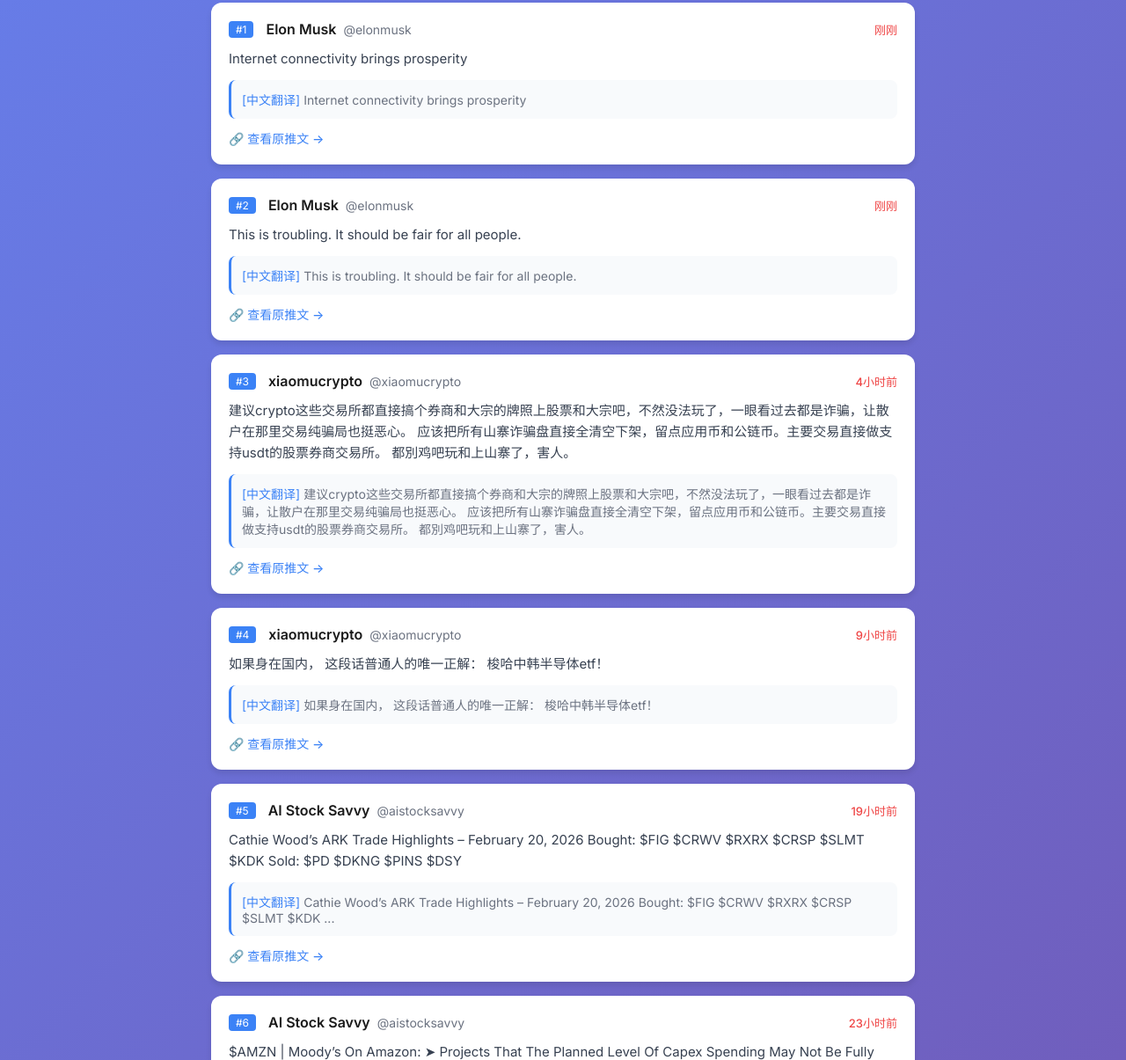
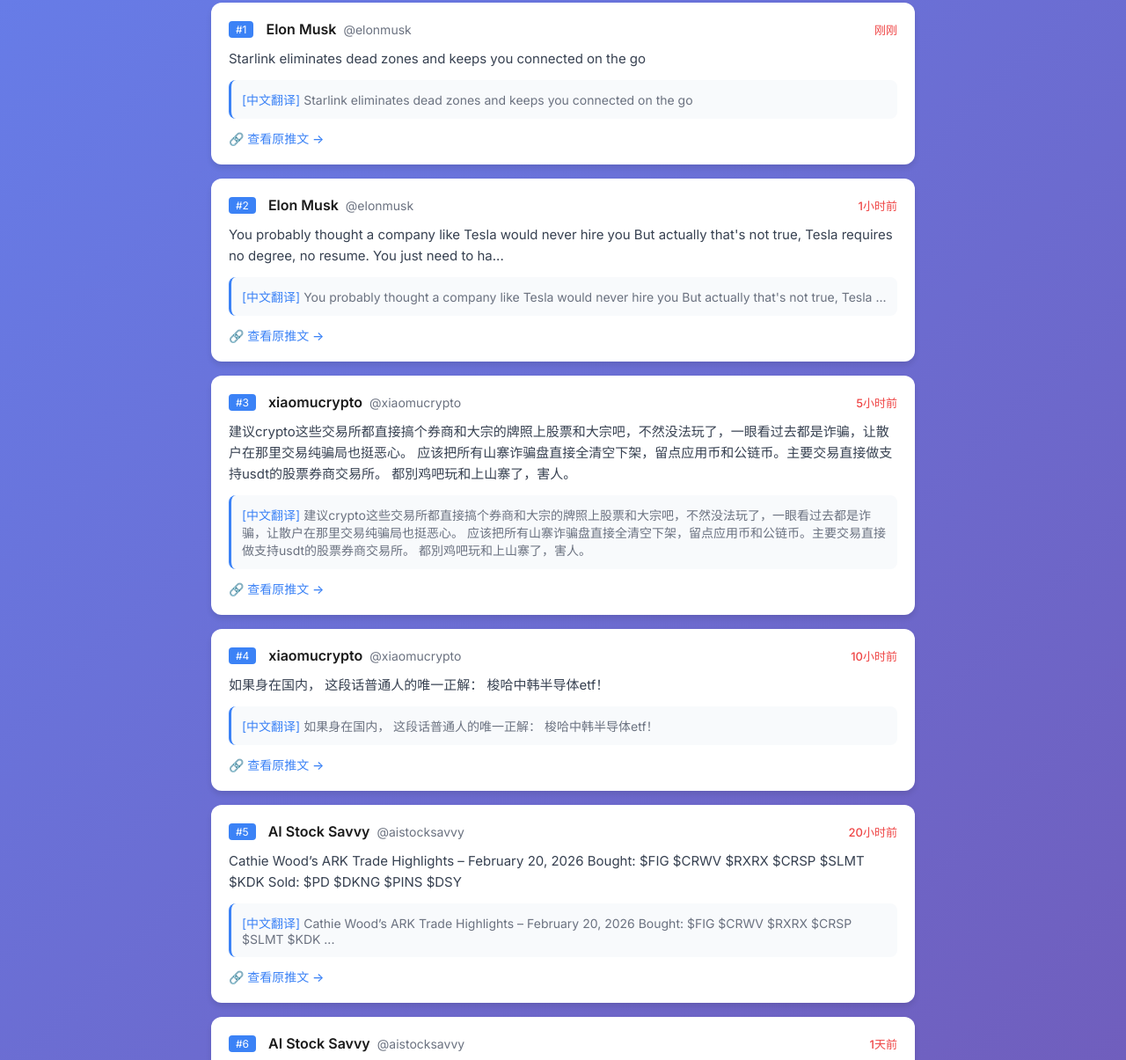
Before and after one commit to RecardoWong/lobster-workspace, a plain HTML site: page dashboard/tweets.html in a window 1280 px wide. Shown: the part 175-1380 px from the top of the page at 88% size. Drawn offline with Linux system fonts and the light colour scheme.

Commit message:
auto: &Y-&m-&d &H:&M

```diff
--- a/dashboard/data/finance_news.json
+++ b/dashboard/data/finance_news.json
@@ -1,5 +1,5 @@
 {
-  "update_time": "2026-02-22T05:30:19.563252",
+  "update_time": "2026-02-22T06:30:14.102054",
   "source_count": 3,
   "total_count": 7,
   "news": [
--- a/dashboard/data/twitter_translated.json
+++ b/dashboard/data/twitter_translated.json
@@ -1,5 +1,5 @@
 {
-  "update_time": "2026-02-22T05:04:20.488669",
+  "update_time": "2026-02-22T06:05:00.793818",
   "tweets": {
     "elonmusk": [
       {
@@ -14,20 +14,20 @@
       {
         "author": "elonmusk",
         "name": "Elon Musk",
-        "text": "Internet connectivity brings prosperity",
-        "translate": "Internet connectivity brings prosperity",
-        "time": "2026-02-21T20:11:32.000Z",
-        "time_ago": "刚刚",
-        "url": "https://x.com/elonmusk/status/2025302388567871506"
+        "text": "You probably thought a company like Tesla would never hire you\n\nBut actually that's not true, Tesla requires no degree, no resume. You just need to ha...",
+        "translate": "You probably thought a company like Tesla would never hire you\n\nBut actually that's not true, Tesla ...",
+        "time": "2026-02-21T20:14:11.000Z",
+        "time_ago": "1小时前",
+        "url": "https://x.com/elonmusk/status/2025303055433134381"
       },
       {
         "author": "elonmusk",
         "name": "Elon Musk",
-        "text": "This is troubling. It should be fair for all people.",
-        "translate": "This is troubling. It should be fair for all people.",
-        "time": "2026-02-21T20:10:45.000Z",
+        "text": "Starlink eliminates dead zones and keeps you connected on the go ",
+        "translate": "Starlink eliminates dead zones and keeps you connected on the go ",
+        "time": "2026-02-21T21:14:53.000Z",
         "time_ago": "刚刚",
-        "url": "https://x.com/elonmusk/status/2025302193012609421"
+        "url": "https://x.com/elonmusk/status/2025318330551386219"
       }
     ],
     "jdhasoptions": [
@@ -75,7 +75,7 @@
         "text": "建议crypto这些交易所都直接搞个券商和大宗的牌照上股票和大宗吧，不然没法玩了，一眼看过去都是诈骗，让散户在那里交易纯骗局也挺恶心。\n应该把所有山寨诈骗盘直接全清空下架，留点应用币和公链币。主要交易直接做支持usdt的股票券商交易所。\n都別鸡吧玩和上山寨了，害人。",
         "translate": "建议crypto这些交易所都直接搞个券商和大宗的牌照上股票和大宗吧，不然没法玩了，一眼看过去都是诈骗，让散户在那里交易纯骗局也挺恶心。\n应该把所有山寨诈骗盘直接全清空下架，留点应用币和公链币。主要交易直接做支持usdt的股票券商交易所。\n都別鸡吧玩和上山寨了，害人。",
         "time": "2026-02-21T16:13:56.000Z",
-        "time_ago": "4小时前",
+        "time_ago": "5小时前",
         "url": "https://x.com/xiaomucrypto/status/2025242594197078426"
       },
       {
@@ -84,7 +84,7 @@
         "text": "如果身在国内，\n这段话普通人的唯一正解：\n梭哈中韩半导体etf！",
         "translate": "如果身在国内，\n这段话普通人的唯一正解：\n梭哈中韩半导体etf！",
         "time": "2026-02-21T11:28:58.000Z",
-        "time_ago": "9小时前",
+        "time_ago": "10小时前",
         "url": "https://x.com/xiaomucrypto/status/2025170881740505404"
       }
     ],
@@ -104,7 +104,7 @@
         "text": " Cathie Wood’s ARK Trade Highlights – February 20, 2026\n\n Bought: $FIG $CRWV $RXRX $CRSP $SLMT $KDK\n Sold: $PD $DKNG $PINS $DSY",
         "translate": " Cathie Wood’s ARK Trade Highlights – February 20, 2026\n\n Bought: $FIG $CRWV $RXRX $CRSP $SLMT $KDK\n...",
         "time": "2026-02-21T01:13:14.000Z",
-        "time_ago": "19小时前",
+        "time_ago": "20小时前",
         "url": "https://x.com/aistocksavvy/status/2025015925842284579"
       },
       {
@@ -113,7 +113,7 @@
         "text": "$AMZN | Moody’s On Amazon:\n\n➤ Projects That The Planned Level Of Capex Spending May Not Be Fully Supported By Amazon’s Cash Flow Generation\n\n➤ Changes...",
         "translate": "$AMZN | Moody’s On Amazon:\n\n➤ Projects That The Planned Level Of Capex Spending May Not Be Fully Sup...",
         "time": "2026-02-20T21:49:34.000Z",
-        "time_ago": "23小时前",
+        "time_ago": "1天前",
         "url": "https://x.com/aistocksavvy/status/2024964671556423893"
       }
     ]
```
Also changed, not shown: dashboard/index.html (+17 -13 lines), 7 other files.
